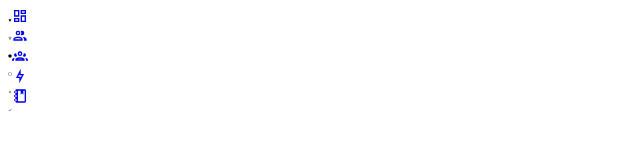
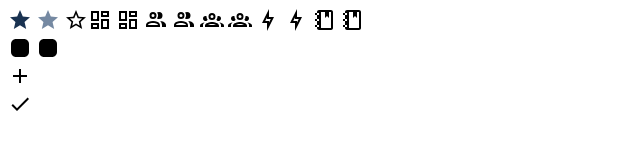
Before and after one commit to Marc-Jamie/StudentsApp, a plain HTML site: page public/design-system/icon/icon.html in a window 1280 px wide. Shown: the whole page, without its empty margins (0-640 px from the left). Drawn offline with Linux system fonts and the light colour scheme.

Commit message:
Add design-system examples

```diff
--- a/public/design-system/icon/icon.css
+++ b/public/design-system/icon/icon.css
@@ -1,11 +1,16 @@
+@import url(../palette.css);
+
 body {
 	display: flex;
 }
 
-.star-icon {
+/* Star Icons */
+.rating-icon-star--selected {
+	color: var(--denim-100);
 }
 
-.rating-icon-square {
+.rating-icon-star--unselected {
+	color: var(--denim-200);
 }
 
 .plus-sign {
@@ -16,3 +21,9 @@ body {
 
 .icons-navbar {
 }
+
+.icon-box {
+	padding: 0;
+	width: 24px;
+	height: 24px;
+}
--- a/public/design-system/icon/icon.html
+++ b/public/design-system/icon/icon.html
@@ -5,14 +5,21 @@
 	</head>
 	<body>
 		<nav>
+			<!-- Star Icons -->
 			<div class="star-icon">
-				<svg class="rating-icon-star-filled" viewBox="0 0 24 24">
+				<svg class="rating-icon-star--selected icon-box" viewBox="0 0 24 24">
 					<path
 						fill="currentColor"
 						d="M12,17.27L18.18,21L16.54,13.97L22,9.24L14.81,8.62L12,2L9.19,8.62L2,9.24L7.45,13.97L5.82,21L12,17.27Z"
 					/>
 				</svg>
-				<svg class="rating-icon-star-unfilled" viewBox="0 0 24 24">
+				<svg class="rating-icon-star--unselected icon-box" viewBox="0 0 24 24">
+					<path
+						fill="currentColor"
+						d="M12,17.27L18.18,21L16.54,13.97L22,9.24L14.81,8.62L12,2L9.19,8.62L2,9.24L7.45,13.97L5.82,21L12,17.27Z"
+					/>
+				</svg>
+				<svg class="rating-icon-star--outlined icon-box" viewBox="0 0 24 24">
 					<path
 						fill="currentColor"
 						d="M12,15.39L8.24,17.66L9.23,13.38L5.91,10.5L10.29,10.13L12,6.09L13.71,10.13L18.09,10.5L14.77,13.38L15.76,17.66M22,9.24L14.81,8.63L12,2L9.19,8.63L2,9.24L7.45,13.97L5.82,21L12,17.27L18.18,21L16.54,13.97L22,9.24Z"
@@ -20,29 +27,32 @@
 				</svg>
 			</div>
 
+			<!-- Rating Squares -->
 			<div class="rating-icon-square">
-				<svg class="rating-icon-square-filled" viewBox="0 0 24 24">
+				<svg class="rating-icon-square--selected icon-box" viewBox="0 0 24 24">
 					<path
 						fill="currentColor"
 						d="M8 3H16C18.76 3 21 5.24 21 8V16C21 18.76 18.76 21 16 21H8C5.24 21 3 18.76 3 16V8C3 5.24 5.24 3 8 3Z"
 					/>
 				</svg>
-				<svg class="rating-icon-square-unfilled" viewBox="0 0 24 24">
+				<svg class="rating-icon-square--unselected icon-box" viewBox="0 0 24 24">
 					<path
 						fill="currentColor"
-						d="M8 3H16C18.76 3 21 5.24 21 8V16C21 18.76 18.76 21 16 21H8C5.24 21 3 18.76 3 16V8C3 5.24 5.24 3 8 3M8 5C6.34 5 5 6.34 5 8V16C5 17.66 6.34 19 8 19H16C17.66 19 19 17.66 19 16V8C19 6.34 17.66 5 16 5H8Z"
+						d="M8 3H16C18.76 3 21 5.24 21 8V16C21 18.76 18.76 21 16 21H8C5.24 21 3 18.76 3 16V8C3 5.24 5.24 3 8 3Z"
 					/>
 				</svg>
 			</div>
 
+			<!-- Plus Icon -->
 			<div class="plus">
-				<svg class="plus-sign" viewBox="0 0 24 24">
+				<svg class="plus-sign icon-box" viewBox="0 0 24 24">
 					<path fill="currentColor" d="M19,13H13V19H11V13H5V11H11V5H13V11H19V13Z" />
 				</svg>
 			</div>
 
+			<!-- Check Icon -->
 			<div class="check">
-				<svg class="check-sign" viewBox="0 0 24 24">
+				<svg class="check-sign icon-box" viewBox="0 0 24 24">
 					<path
 						fill="currentColor"
 						d="M21,7L9,19L3.5,13.5L4.91,12.09L9,16.17L19.59,5.59L21,7Z"
@@ -53,41 +63,77 @@
 
 		<footer class="footer">
 			<nav class="icons-navbar">
-				<a href="#" class="icons-navbar-home">
-					<svg class="navbar-dashboard" viewBox="0 0 24 24">
+				<!-- Dashboard Icons -->
+				<svg class="navbar-dashboard--active icon-box" viewBox="0 0 24 24">
 					<path
 						fill="currentColor"
 						d="M19,5V7H15V5H19M9,5V11H5V5H9M19,13V19H15V13H19M9,17V19H5V17H9M21,3H13V9H21V3M11,3H3V13H11V3M21,11H13V21H21V11M11,15H3V21H11V15Z"
 					/>
 				</svg>
 
-					<svg class="navbar-buddy" viewBox="0 0 24 24">
+				<svg class="navbar-dashboard icon-box" viewBox="0 0 24 24">
+					<path
+						fill="currentColor"
+						d="M19,5V7H15V5H19M9,5V11H5V5H9M19,13V19H15V13H19M9,17V19H5V17H9M21,3H13V9H21V3M11,3H3V13H11V3M21,11H13V21H21V11M11,15H3V21H11V15Z"
+					/>
+				</svg>
+
+				<!-- Buddy Icons -->
+				<svg class="navbar-buddy--active icon-box" viewBox="0 0 24 24">
 					<path
 						fill="currentColor"
 						d="M13.07 10.41A5 5 0 0 0 13.07 4.59A3.39 3.39 0 0 1 15 4A3.5 3.5 0 0 1 15 11A3.39 3.39 0 0 1 13.07 10.41M5.5 7.5A3.5 3.5 0 1 1 9 11A3.5 3.5 0 0 1 5.5 7.5M7.5 7.5A1.5 1.5 0 1 0 9 6A1.5 1.5 0 0 0 7.5 7.5M16 17V19H2V17S2 13 9 13 16 17 16 17M14 17C13.86 16.22 12.67 15 9 15S4.07 16.31 4 17M15.95 13A5.32 5.32 0 0 1 18 17V19H22V17S22 13.37 15.94 13Z"
 					/>
 				</svg>
 
-					<svg class="navbar-group" viewBox="0 0 24 24">
+				<svg class="navbar-buddy icon-box" viewBox="0 0 24 24">
+					<path
+						fill="currentColor"
+						d="M13.07 10.41A5 5 0 0 0 13.07 4.59A3.39 3.39 0 0 1 15 4A3.5 3.5 0 0 1 15 11A3.39 3.39 0 0 1 13.07 10.41M5.5 7.5A3.5 3.5 0 1 1 9 11A3.5 3.5 0 0 1 5.5 7.5M7.5 7.5A1.5 1.5 0 1 0 9 6A1.5 1.5 0 0 0 7.5 7.5M16 17V19H2V17S2 13 9 13 16 17 16 17M14 17C13.86 16.22 12.67 15 9 15S4.07 16.31 4 17M15.95 13A5.32 5.32 0 0 1 18 17V19H22V17S22 13.37 15.94 13Z"
+					/>
+				</svg>
+
+				<!-- Group Icons -->
+				<svg class="navbar-group--active icon-box" viewBox="0 0 24 24">
 					<path
 						fill="currentColor"
 						d="M12,5A3.5,3.5 0 0,0 8.5,8.5A3.5,3.5 0 0,0 12,12A3.5,3.5 0 0,0 15.5,8.5A3.5,3.5 0 0,0 12,5M12,7A1.5,1.5 0 0,1 13.5,8.5A1.5,1.5 0 0,1 12,10A1.5,1.5 0 0,1 10.5,8.5A1.5,1.5 0 0,1 12,7M5.5,8A2.5,2.5 0 0,0 3,10.5C3,11.44 3.53,12.25 4.29,12.68C4.65,12.88 5.06,13 5.5,13C5.94,13 6.35,12.88 6.71,12.68C7.08,12.47 7.39,12.17 7.62,11.81C6.89,10.86 6.5,9.7 6.5,8.5C6.5,8.41 6.5,8.31 6.5,8.22C6.2,8.08 5.86,8 5.5,8M18.5,8C18.14,8 17.8,8.08 17.5,8.22C17.5,8.31 17.5,8.41 17.5,8.5C17.5,9.7 17.11,10.86 16.38,11.81C16.5,12 16.63,12.15 16.78,12.3C16.94,12.45 17.1,12.58 17.29,12.68C17.65,12.88 18.06,13 18.5,13C18.94,13 19.35,12.88 19.71,12.68C20.47,12.25 21,11.44 21,10.5A2.5,2.5 0 0,0 18.5,8M12,14C9.66,14 5,15.17 5,17.5V19H19V17.5C19,15.17 14.34,14 12,14M4.71,14.55C2.78,14.78 0,15.76 0,17.5V19H3V17.07C3,16.06 3.69,15.22 4.71,14.55M19.29,14.55C20.31,15.22 21,16.06 21,17.07V19H24V17.5C24,15.76 21.22,14.78 19.29,14.55M12,16C13.53,16 15.24,16.5 16.23,17H7.77C8.76,16.5 10.47,16 12,16Z"
 					/>
 				</svg>
 
-					<svg class="navbar-path" viewBox="0 0 24 24">
+				<svg class="navbar-group icon-box" viewBox="0 0 24 24">
+					<path
+						fill="currentColor"
+						d="M12,5A3.5,3.5 0 0,0 8.5,8.5A3.5,3.5 0 0,0 12,12A3.5,3.5 0 0,0 15.5,8.5A3.5,3.5 0 0,0 12,5M12,7A1.5,1.5 0 0,1 13.5,8.5A1.5,1.5 0 0,1 12,10A1.5,1.5 0 0,1 10.5,8.5A1.5,1.5 0 0,1 12,7M5.5,8A2.5,2.5 0 0,0 3,10.5C3,11.44 3.53,12.25 4.29,12.68C4.65,12.88 5.06,13 5.5,13C5.94,13 6.35,12.88 6.71,12.68C7.08,12.47 7.39,12.17 7.62,11.81C6.89,10.86 6.5,9.7 6.5,8.5C6.5,8.41 6.5,8.31 6.5,8.22C6.2,8.08 5.86,8 5.5,8M18.5,8C18.14,8 17.8,8.08 17.5,8.22C17.5,8.31 17.5,8.41 17.5,8.5C17.5,9.7 17.11,10.86 16.38,11.81C16.5,12 16.63,12.15 16.78,12.3C16.94,12.45 17.1,12.58 17.29,12.68C17.65,12.88 18.06,13 18.5,13C18.94,13 19.35,12.88 19.71,12.68C20.47,12.25 21,11.44 21,10.5A2.5,2.5 0 0,0 18.5,8M12,14C9.66,14 5,15.17 5,17.5V19H19V17.5C19,15.17 14.34,14 12,14M4.71,14.55C2.78,14.78 0,15.76 0,17.5V19H3V17.07C3,16.06 3.69,15.22 4.71,14.55M19.29,14.55C20.31,15.22 21,16.06 21,17.07V19H24V17.5C24,15.76 21.22,14.78 19.29,14.55M12,16C13.53,16 15.24,16.5 16.23,17H7.77C8.76,16.5 10.47,16 12,16Z"
+					/>
+				</svg>
+
+				<!-- Path Icons -->
+				<svg class="navbar-path--active icon-box" viewBox="0 0 24 24">
 					<path
 						fill="currentColor"
 						d="M11 9.47V11H14.76L13 14.53V13H9.24L11 9.47M13 1L6 15H11V23L18 9H13V1Z"
 					/>
 				</svg>
-					<svg class="navbar-journal" viewBox="0 0 24 24">
+				<svg class="navbar-path icon-box" viewBox="0 0 24 24">
+					<path
+						fill="currentColor"
+						d="M11 9.47V11H14.76L13 14.53V13H9.24L11 9.47M13 1L6 15H11V23L18 9H13V1Z"
+					/>
+				</svg>
+				<!-- Journal Icons -->
+				<svg class="navbar-journal--active icon-box" viewBox="0 0 24 24">
 					<path
 						fill="currentColor"
 						d="M17,4V10L15,8L13,10V4H9V20H19V4H17M3,7V5H5V4C5,2.89 5.9,2 7,2H19C20.05,2 21,2.95 21,4V20C21,21.05 20.05,22 19,22H7C5.95,22 5,21.05 5,20V19H3V17H5V13H3V11H5V7H3M5,5V7H7V5H5M5,19H7V17H5V19M5,13H7V11H5V13Z"
 					/>
 				</svg>
-				</a>
+				<svg class="navbar-journal icon-box" viewBox="0 0 24 24">
+					<path
+						fill="currentColor"
+						d="M17,4V10L15,8L13,10V4H9V20H19V4H17M3,7V5H5V4C5,2.89 5.9,2 7,2H19C20.05,2 21,2.95 21,4V20C21,21.05 20.05,22 19,22H7C5.95,22 5,21.05 5,20V19H3V17H5V13H3V11H5V7H3M5,5V7H7V5H5M5,19H7V17H5V19M5,13H7V11H5V13Z"
+					/>
+				</svg>
 			</nav>
 		</footer>
 	</body>
--- a/public/design-system/palette.css
+++ b/public/design-system/palette.css
@@ -4,8 +4,8 @@
 	--medium-grey: #e0e4e8;
 	--light-grey: #f8f8f8;
 
-	--denim-200: #193251;
-	--denim-100: #7589a2;
+	--denim-100: #193251;
+	--denim-200: #7589a2;
 
 	--tangerine-100: #ff5a36;
 	--tangerine-200: #ff9c86;
--- a/public/design-system/typography.css
+++ b/public/design-system/typography.css
@@ -1,4 +1,5 @@
 @import url("https://fonts.googleapis.com/css2?family=Open+Sans:wght@400;500;600;700&display=swap");
+@import url(./palette.css);
 
 .title,
 .body--large,
```
Lines whose indentation alone changed are shown as unchanged.
